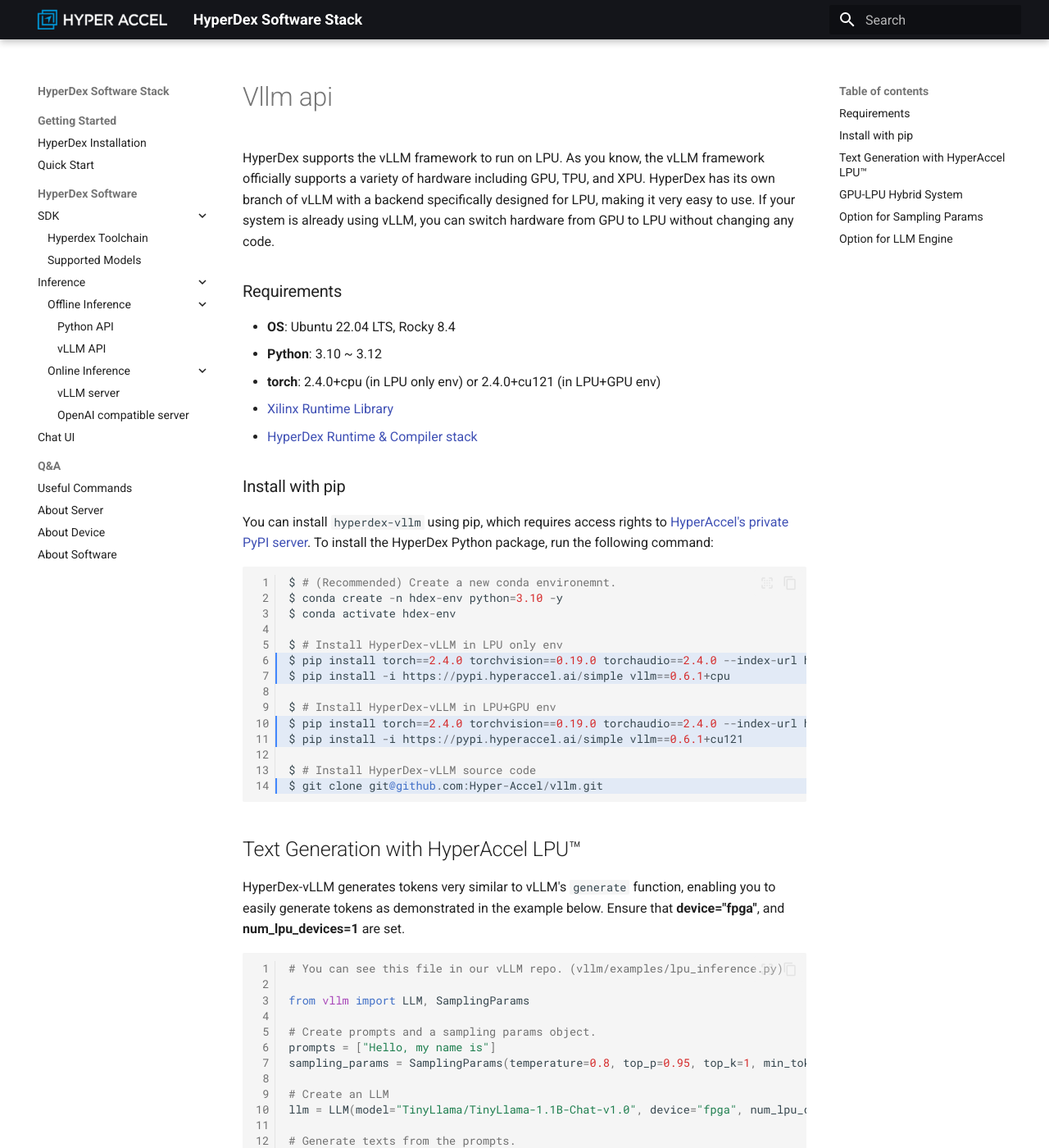
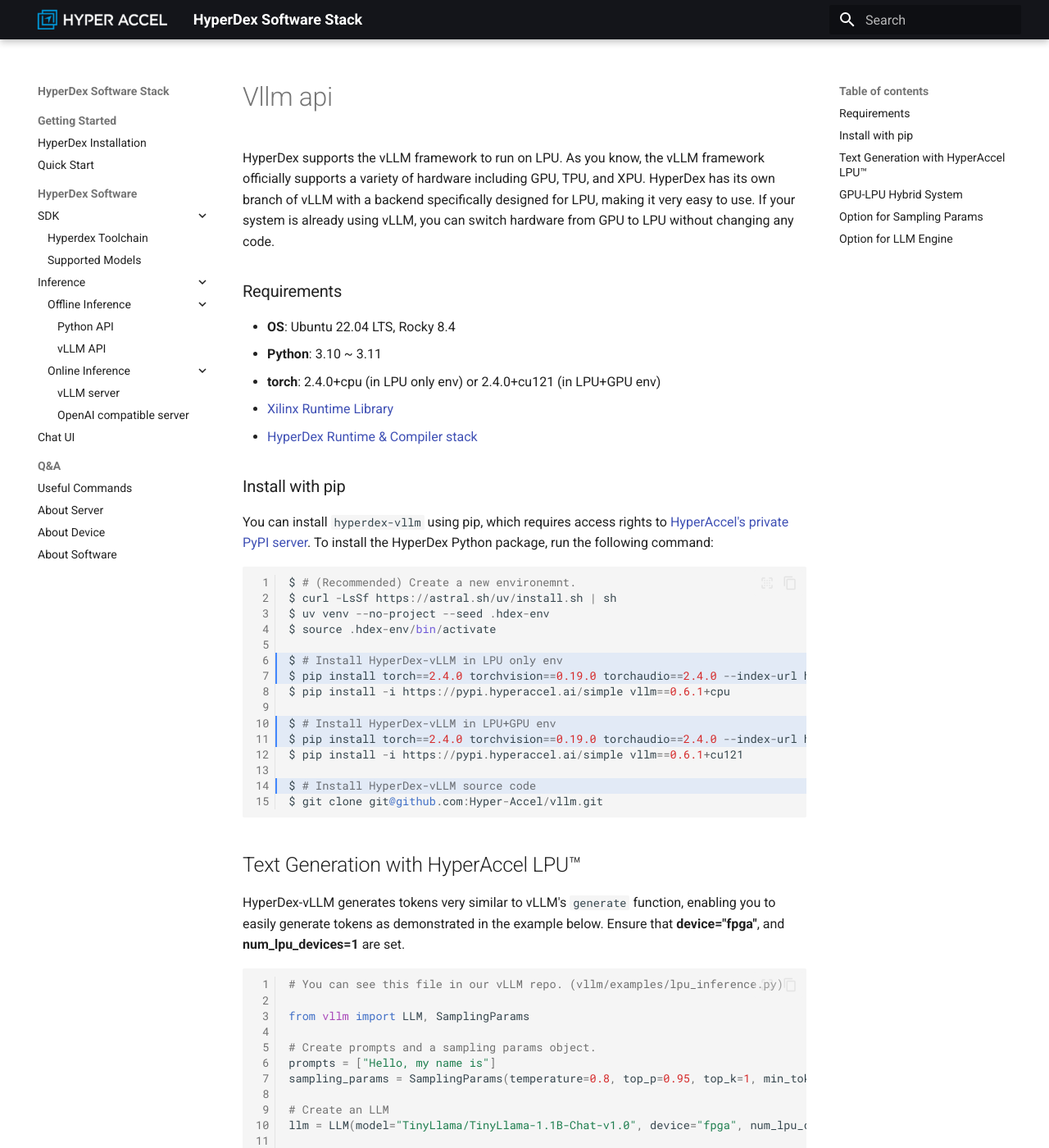
Before and after one commit to Hyper-Accel/docs, an MkDocs documentation site: the page built from docs/vllm_api.md, in a window 1280 px wide and 1400 px high. Shown: the whole window at 82% size. Built offline with MkDocs 1.6.1 and Material for MkDocs 9.7.7, drawn with Linux system fonts in a browser that asks for light colours.

Commit message:
"[PROD-14] update api pages to uv env from conda env"

````diff
--- a/docs/vllm_api.md
+++ b/docs/vllm_api.md
@@ -8,7 +8,7 @@
 ### Requirements
 
 * **OS**: Ubuntu 22.04 LTS, Rocky 8.4
-* **Python**: 3.10 ~ 3.12
+* **Python**: 3.10 ~ 3.11
 * **torch**: 2.4.0+cpu (in LPU only env) or 2.4.0+cu121 (in LPU+GPU env)
 * [Xilinx Runtime Library](./install_guide.md)
 * [HyperDex Runtime & Compiler stack](./install_guide.md)
@@ -17,9 +17,10 @@
 You can install `hyperdex-vllm` using pip, which requires access rights to [HyperAccel's private PyPI server](https://pypi.hyperaccel.ai). To install the HyperDex Python package, run the following command:
 
 ```python linenums="1" hl_lines="6 7 10 11 14"
-$ # (Recommended) Create a new conda environemnt.
-$ conda create -n hdex-env python=3.10 -y
-$ conda activate hdex-env
+$ # (Recommended) Create a new environemnt.
+$ curl -LsSf https://astral.sh/uv/install.sh | sh
+$ uv venv --no-project --seed .hdex-env
+$ source .hdex-env/bin/activate
 
 $ # Install HyperDex-vLLM in LPU only env
 $ pip install torch==2.4.0 torchvision==0.19.0 torchaudio==2.4.0 --index-url https://download.pytorch.org/whl/cpu
````
Also changed, not shown: docs/python_api.md (+4 -3 lines).
